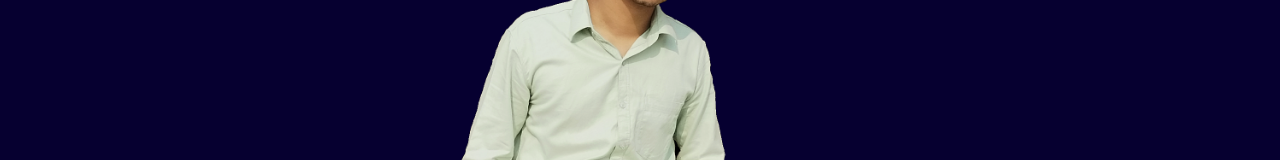
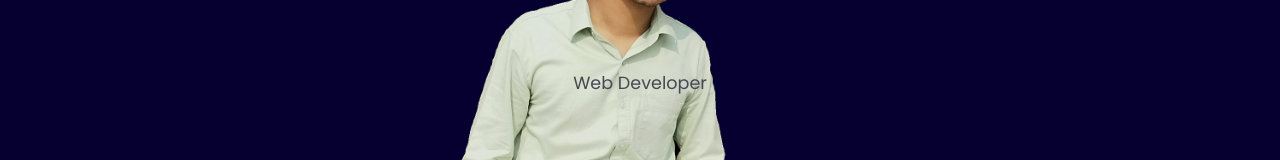
Before and after one commit to vipulsharma31/vipul-portfolio, a plain HTML site: page index.html in a window 1280 px wide. Shown: the part 295-455 px from the top of the page. Drawn offline with nearby package versions, Linux system fonts and the light colour scheme.

Commit message:
Update index.html

```diff
--- a/index.html
+++ b/index.html
@@ -52,6 +52,9 @@
              <div class="vip-card">
                <div class="card__body">Hello, I am</div><strong>Vipul.</strong>
              </div>
+            <div class="webdev-card">
+            <div class="card__body">Web Developer</div>
+        </div>
             <div class="custom-shape-divider-bottom-1675227498">
                <svg data-name="Layer 1" xmlns="http://www.w3.org/2000/svg" viewBox="0 0 1200 120" preserveAspectRatio="none">
                    <path d="M321.39,56.44c58-10.79,114.16-30.13,172-41.86,82.39-16.72,168.19-17.73,250.45-.39C823.78,31,906.67,72,985.66,92.83c70.05,18.48,146.53,26.09,214.34,3V0H0V27.35A600.21,600.21,0,0,0,321.39,56.44Z" class="shape-fill"></path>
```
